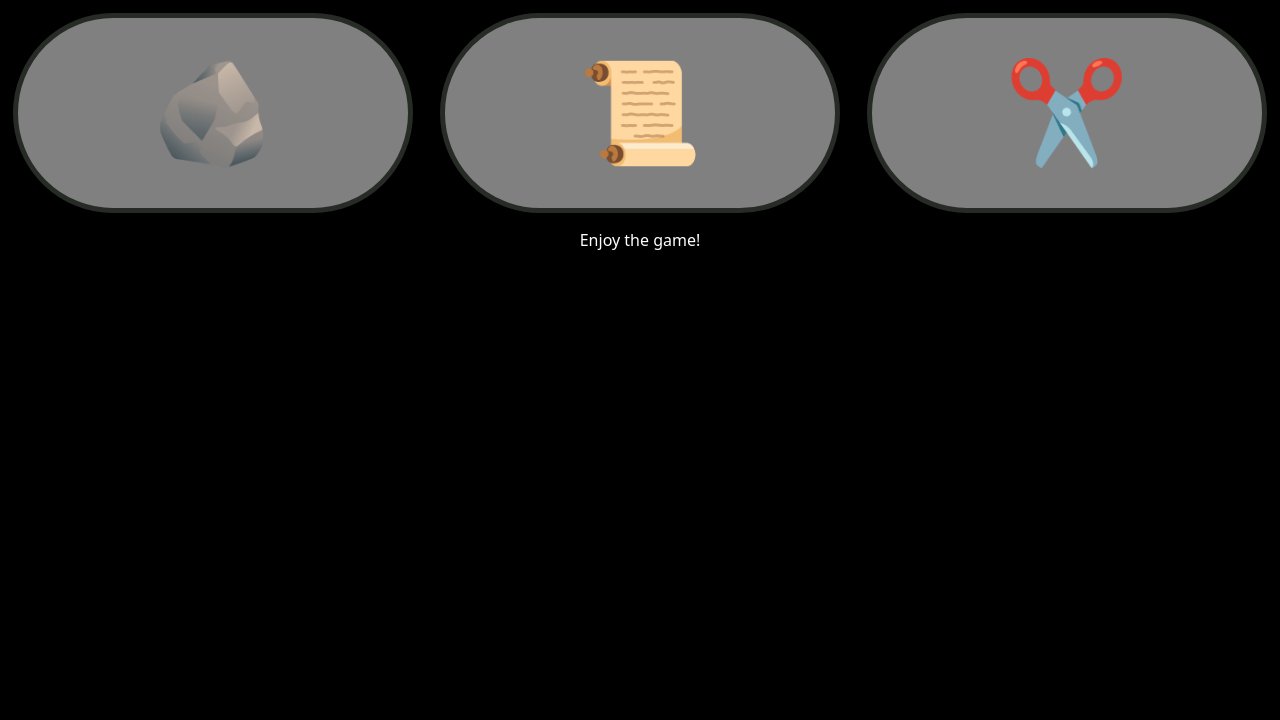
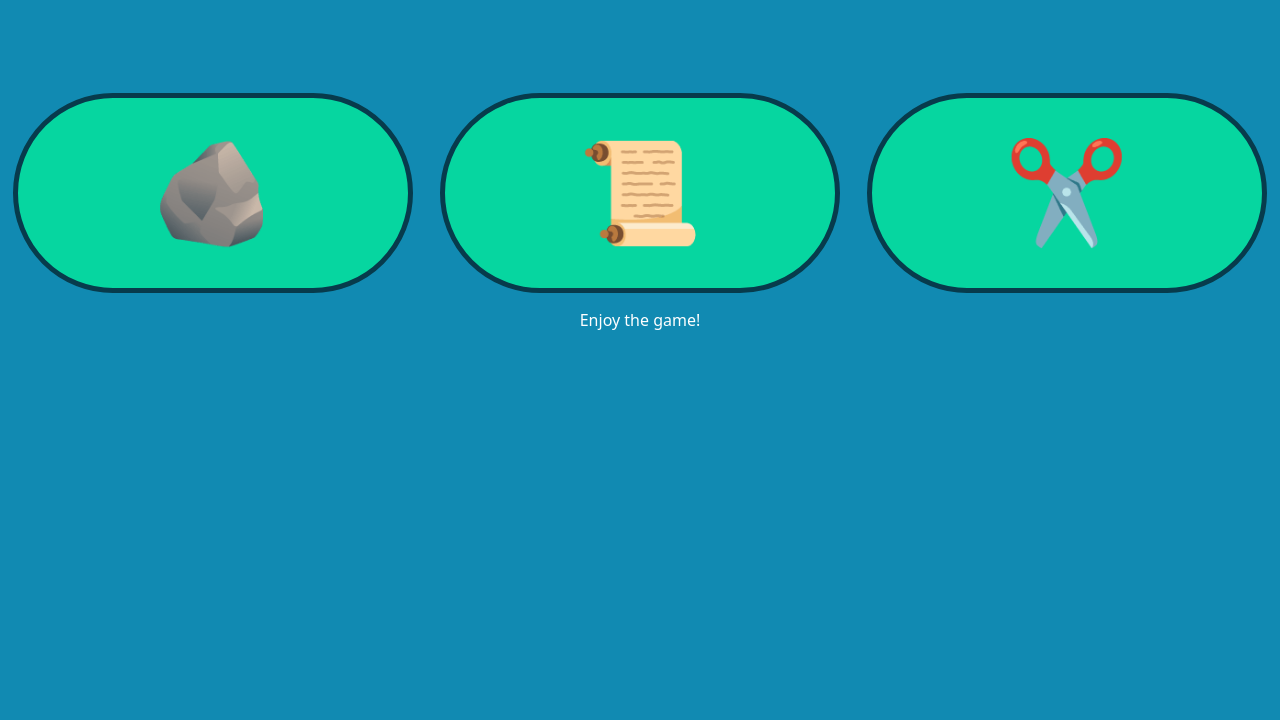
Before and after one commit to luccamaidana/rock-paper-scissors, a plain HTML site: page index.html in a window 1280 px wide. Shown: the part 80-800 px from the top of the page. Drawn offline with Linux system fonts and the light colour scheme.

Commit message:
Change colours

```diff
--- a/index.html
+++ b/index.html
@@ -13,7 +13,7 @@
         body {
             margin: 0;
             color: white;
-            background-color: black;
+            background-color: #118ab2;
             text-align: center;
             font-family: system-ui, -apple-system, BlinkMacSystemFont, 'Segoe UI', Roboto, Oxygen, Ubuntu, Cantarell, 'Open Sans', 'Helvetica Neue', sans-serif;
         }
@@ -34,15 +34,16 @@
             width: 400px;
             height: 200px;
             font-size: 100px;
-            background-color: grey;
-            color: white;
+            background-color: #06d6a0;
+            color: #118ab2;
             border-radius: 1em;
-            border: 5px solid #262c25;
+            border: 5px solid #073b4c;
             gap: 20px;
         }
 
         button:hover{
-            background-color: #262725;
+            color: #06d6a0;
+            background-color: #118ab2;
         }
 
         #mc {
@@ -66,6 +67,10 @@
             font-size: 70px;
         }
 
+        #options{
+            margin: 5em 0 0 0;
+        }
+
     </style>
 </head>
 <body>
@@ -85,7 +90,8 @@
         <li><button id="paper">📜</button></li>
         <li><button id="scissors">✂️</button></li>
     </ul>
-
-    <p>Enjoy the game!</p>
+    <footer>
+        <p>Enjoy the game!</p>
+    </footer>
 </body>
 </html>
```
